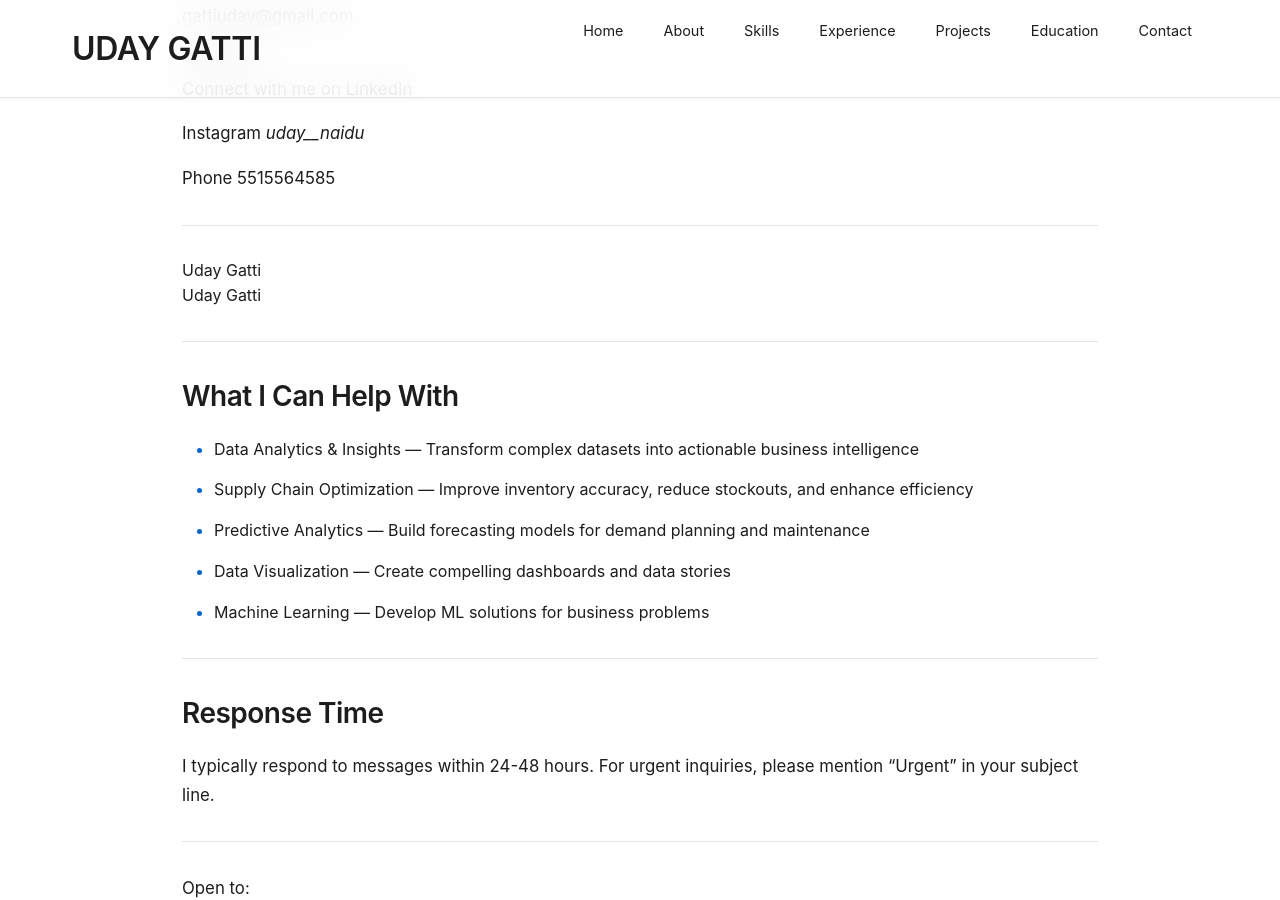
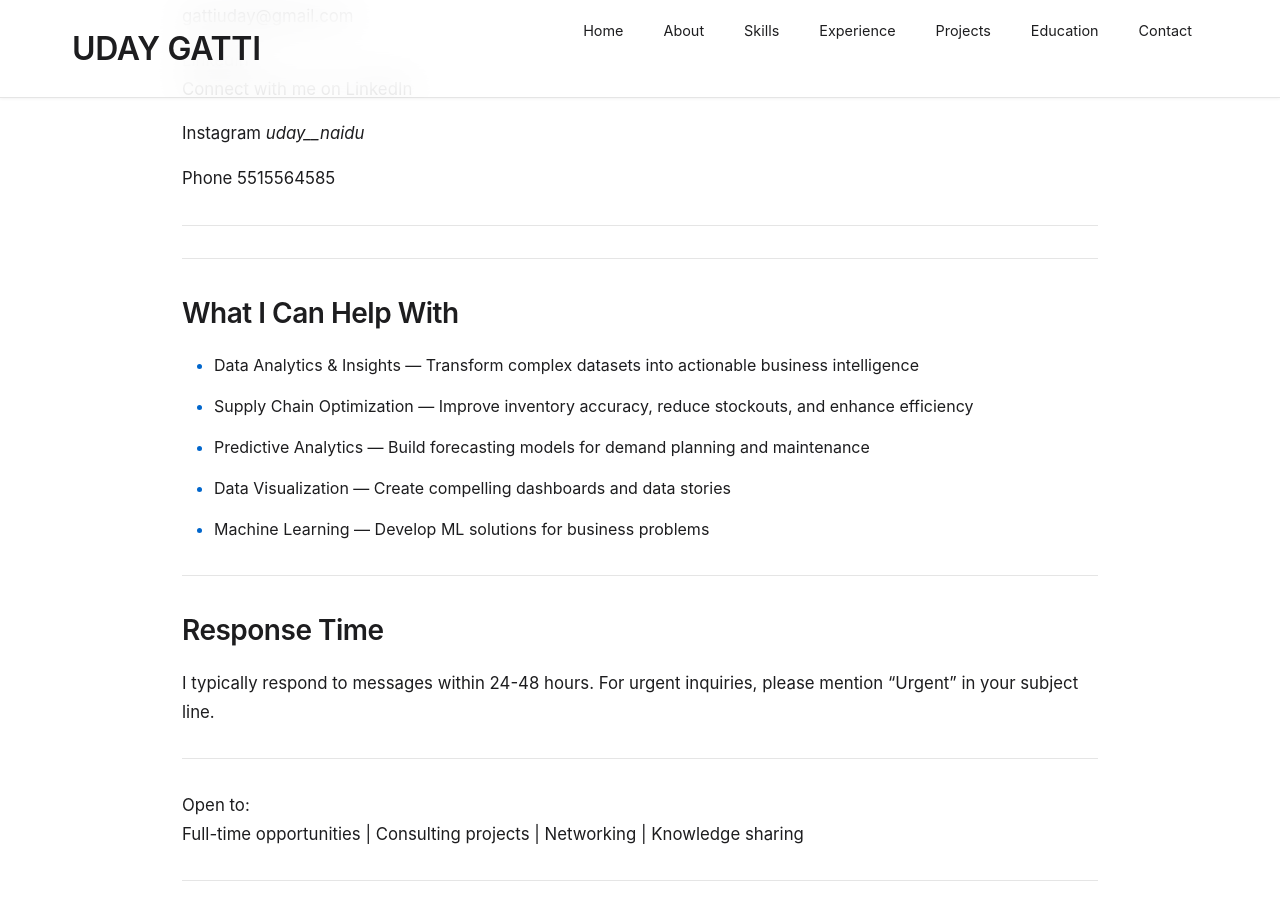
Before and after one commit to gattiuday/portfolio, a Jekyll site: the page built from contact.md, in a window 1280 px wide and 900 px high, scrolled down 464 px. Built offline with Jekyll 4.4.1, drawn with Linux system fonts in a browser that asks for light colours; comment, search, counter and statistics services are not loaded.

Commit message:
Remove duplicate LinkedIn badge links from contact page

```diff
--- a/contact.md
+++ b/contact.md
@@ -28,11 +28,6 @@
 <!-- LinkedIn Badge Script -->
 <script src="https://platform.linkedin.com/badges/js/profile.js" async defer type="text/javascript"></script>
 
-<!-- LinkedIn Badge 1 -->
-<div class="badge-base LI-profile-badge" data-locale="en_US" data-size="medium" data-theme="light" data-type="VERTICAL" data-vanity="gattiuday" data-version="v1"><a class="badge-base__link LI-simple-link" href="https://www.linkedin.com/in/gattiuday?trk=profile-badge">Uday Gatti</a></div>
-
-<!-- LinkedIn Badge 2 -->
-<div class="badge-base LI-profile-badge" data-locale="en_US" data-size="medium" data-theme="light" data-type="VERTICAL" data-vanity="gattiuday" data-version="v1"><a class="badge-base__link LI-simple-link" href="https://www.linkedin.com/in/gattiuday?trk=profile-badge">Uday Gatti</a></div>
 
 ---
 
```
